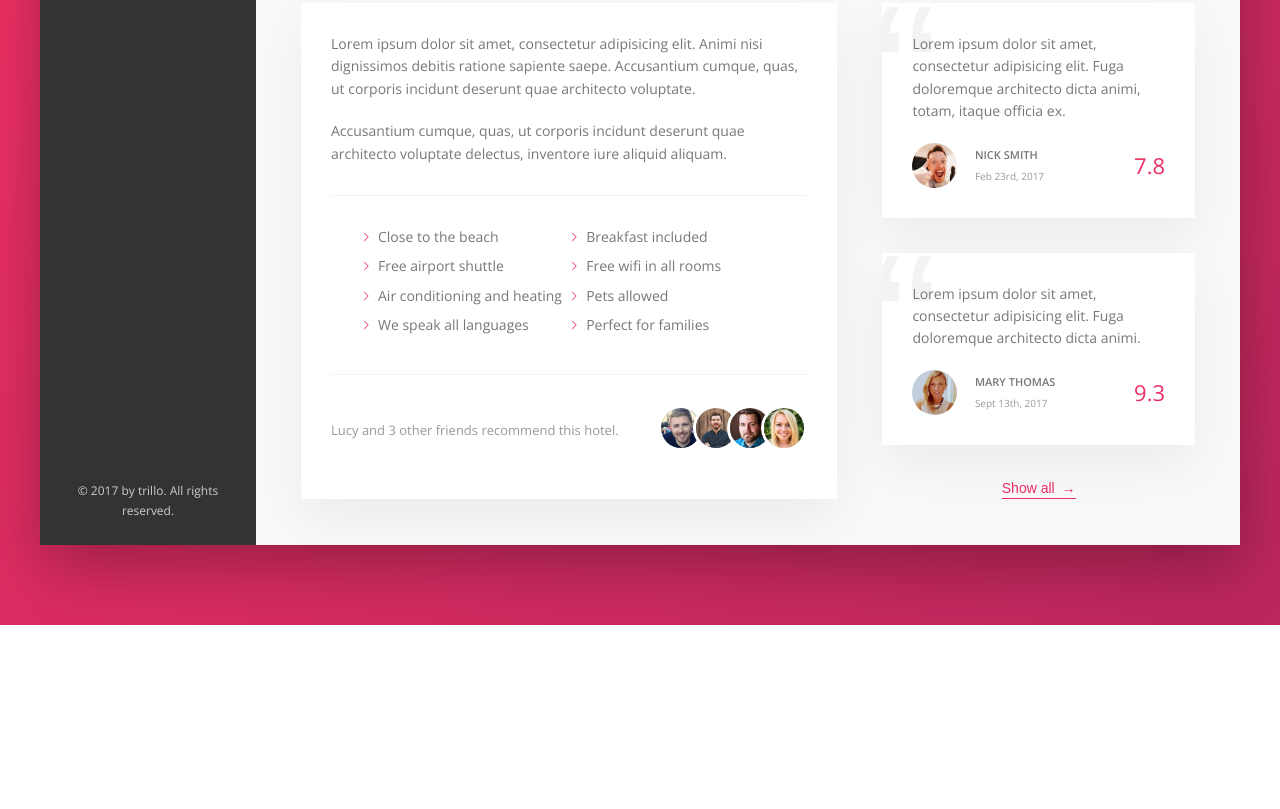
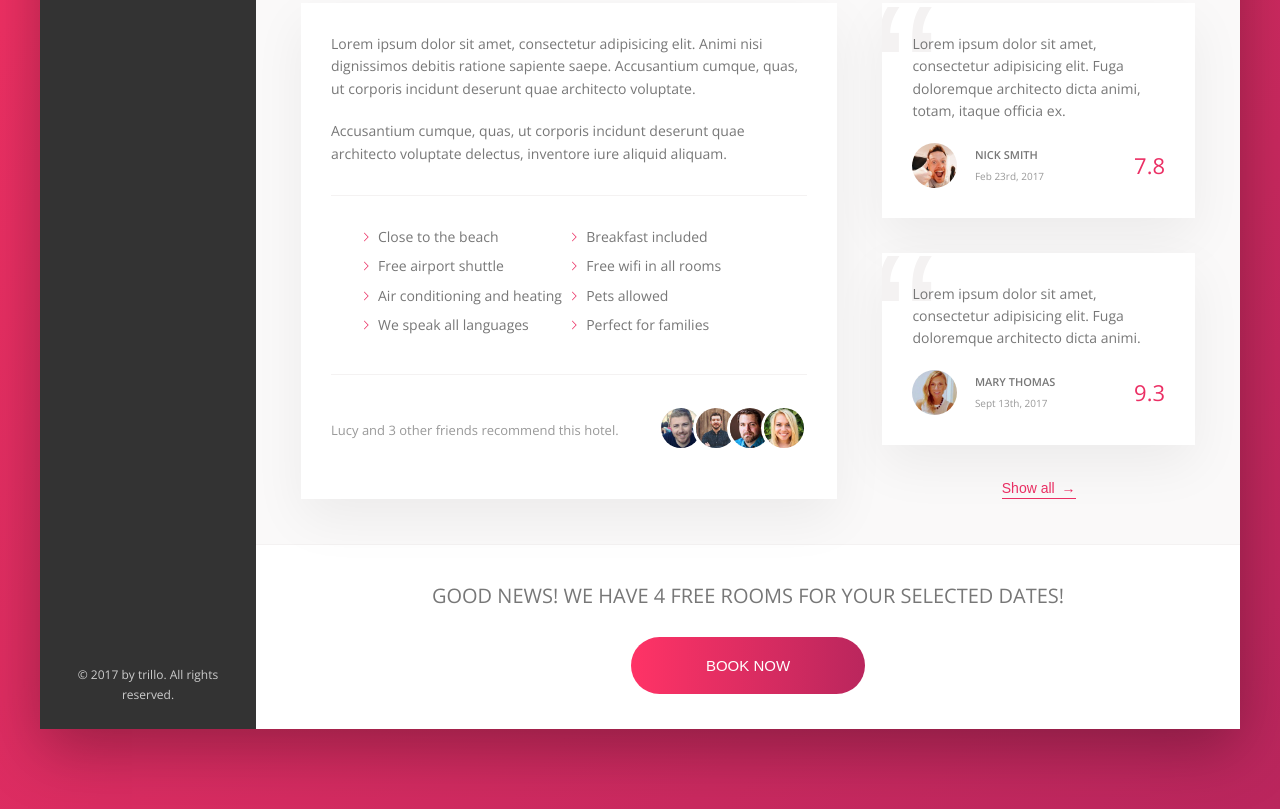
Before and after one commit to PhusionDev/udemy-trillo, a website: page index.html in a window 1280 px wide. Shown: the part 644-1453 px from the top of the page. Before the commit the page ends 1269 px from the top, so only its background shows below. Drawn offline with nearby package versions, Linux system fonts and the light colour scheme.

Commit message:
Building the CTA Section

```diff
--- a/index.html
+++ b/index.html
@@ -201,8 +201,16 @@
                 </div>
               </div>
 
+              <div class="cta">
+                <h2 class="cta__book-now">
+                  Good news! We have 4 free rooms for your selected dates!
+                </h2>
+                <button class="btn">
+                  <span class="btn__visible">Book now</span>
+                  <span class="btn__invisible">Only 4 rooms left</span>
+                </button>
+              </div>
             </main>
-
           </div>
         </div>
     </body>
--- a/sass/_components.scss
+++ b/sass/_components.scss
@@ -444,3 +444,67 @@
     z-index: 1;
   }
 }
+
+///////////////////////////////
+// CALL TO ACTION
+.cta {
+  padding: 3.5rem 0;
+  text-align: center;
+
+  &__book-now {
+    font-size: 2rem;
+    font-weight: 300;
+    text-transform: uppercase;
+    margin-bottom: 2.5rem;
+  }
+}
+
+///////////////////////////////
+// CALL TO ACTION
+.btn {
+  font-size: 1.5rem;
+  border: none;
+  font-weight: 300;
+  text-transform: uppercase;
+  border-radius: 100px;
+  background-image: linear-gradient(to right, var(--color-primary-light), var(--color-primary-dark));
+  color: #fff;
+  position: relative;
+  overflow: hidden;
+  cursor: pointer;
+
+  & > * {
+    display: inline-block;
+    width: 100%;
+    height: 100%;
+    transition: all .2s;
+  }
+
+  &__visible {
+    padding: 2rem 7.5rem;
+  }
+
+  &__invisible {
+    position: absolute;
+    padding: 2rem 0;
+    left: 0;
+    top: -100%;
+  }
+
+  &:hover {
+    background-image: linear-gradient(to left, var(--color-primary-light), var(--color-primary-dark));
+  }
+
+  &:hover &__visible {
+    transform: translateY(100%);
+  }
+
+  &:hover &__invisible {
+    top: 0;
+  }
+
+  &:focus {
+    outline: none;
+    animation: pulsate 1s infinite;
+  }
+}
```
Also changed, not shown: css/style.css.
